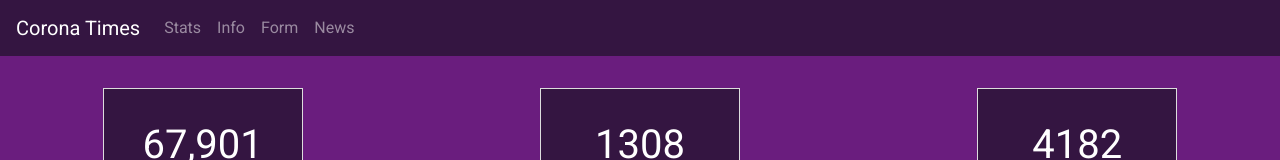
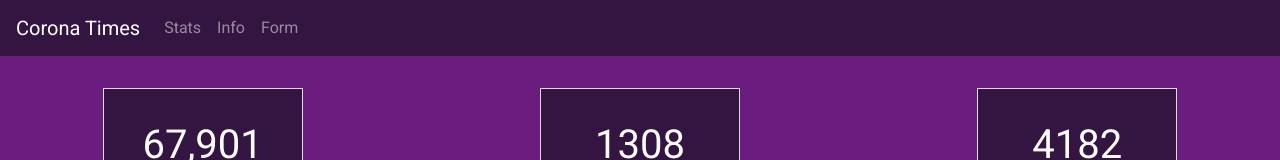
Before and after one commit to julian-hecker/corona-times, a React (Create React App) app: page / in a window 1280 px wide. Shown: the top 160 px of the page. Built offline with nearby package versions, Linux system fonts and the light colour scheme; no server answers; what google-maps-react would draw is missing.

Commit message:
misc changes

```diff
--- a/src/App.js
+++ b/src/App.js
@@ -4,11 +4,10 @@ import Subscribe from "./components/Subscribe.js";
 import Table from "./components/Table.js";
 import Map from "./components/Map.js";
 import Stats from "./components/Stats.js";
+
 function App() {
     return (
         <div className="App">
-      {/* <Navbar/> */}
-
             <Navbar />
             {/* <Map /> */}
             <Stats />
--- /dev/null
+++ b/src/App.scss
@@ -0,0 +1,4 @@
+.App {
+    display: flex;
+    flex-direction: column;
+}
--- a/src/components/Map.js
+++ b/src/components/Map.js
@@ -16,7 +16,7 @@ export class MapContainer extends Component {
                 zoom={4}
                 style={mapStyles}
                 initialCenter={{
-         lat:  45.0000,
+                    lat: 45.0000,
                     lng: -75.0000
                 }}
             />
--- a/src/components/Navbar.js
+++ b/src/components/Navbar.js
@@ -30,9 +30,6 @@ const Example = (props) => {
                     <NavItem>
                         <NavLink href="/form/">Form</NavLink>
                     </NavItem>
-                    <NavItem>
-                        <NavLink href="/news/">News</NavLink>
-                    </NavItem>
                 </Nav>
             </Collapse>
         </Navbar>
--- a/src/components/Navbar.scss
+++ b/src/components/Navbar.scss
@@ -1,4 +1,4 @@
 .navbar {
-  position: sticky;
-  background-color: #341541 !important;
+    position: sticky;
+    background-color: #341541 !important;
 }
```
Lines whose indentation alone changed are shown as unchanged.
